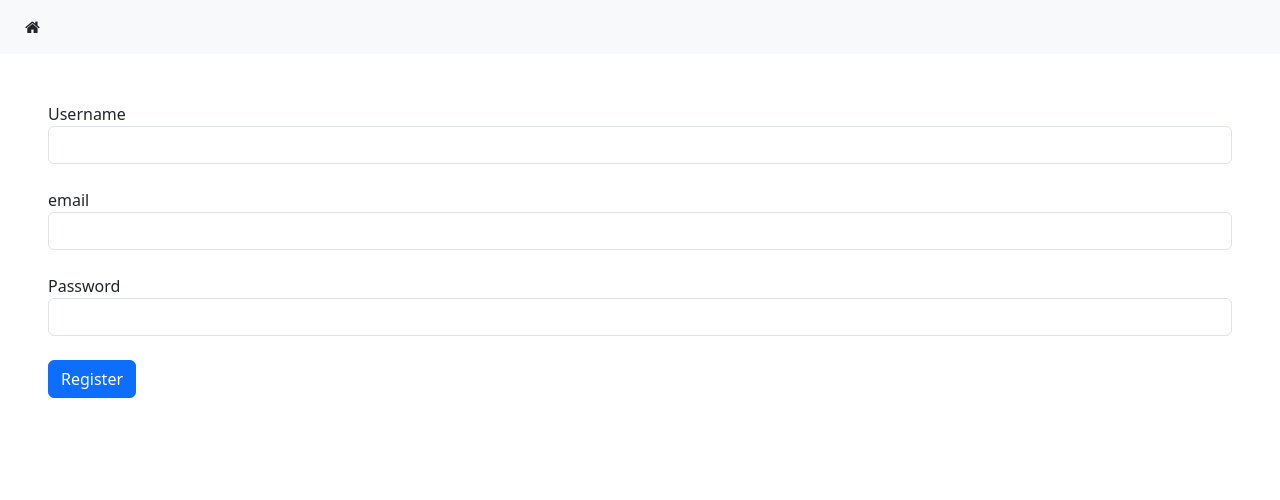
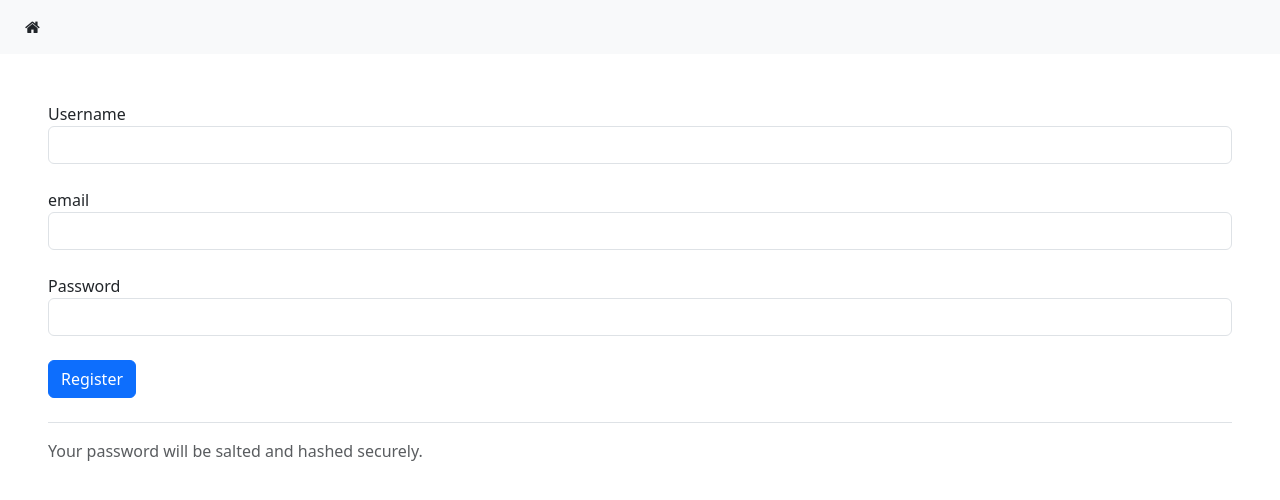
Before and after one commit to lunarss/task_manager_mongodb, a React (Create React App) app in the folder client/: page /register in a window 1280 px wide. Shown: the top 500 px of the page. Built offline with nearby package versions, Linux system fonts and the light colour scheme.

Commit message:
add secure info.

```diff
--- a/client/src/components/login_component.js
+++ b/client/src/components/login_component.js
@@ -78,6 +78,9 @@ const LoginComponent = (props) => {
           </button>
         </div>
       </div>
+      <footer className="pt-3 mt-4 text-muted border-top">
+        Your password will be salted and hashed securely.
+      </footer>
     </div>
   );
 };
--- a/client/src/components/register_component.js
+++ b/client/src/components/register_component.js
@@ -74,6 +74,9 @@ const RegisterComponent = () => {
           <span>Register</span>
         </button>
       </div>
+      <footer className="pt-3 mt-4 text-muted border-top">
+        Your password will be salted and hashed securely.
+      </footer>
     </div>
   );
 };
```
